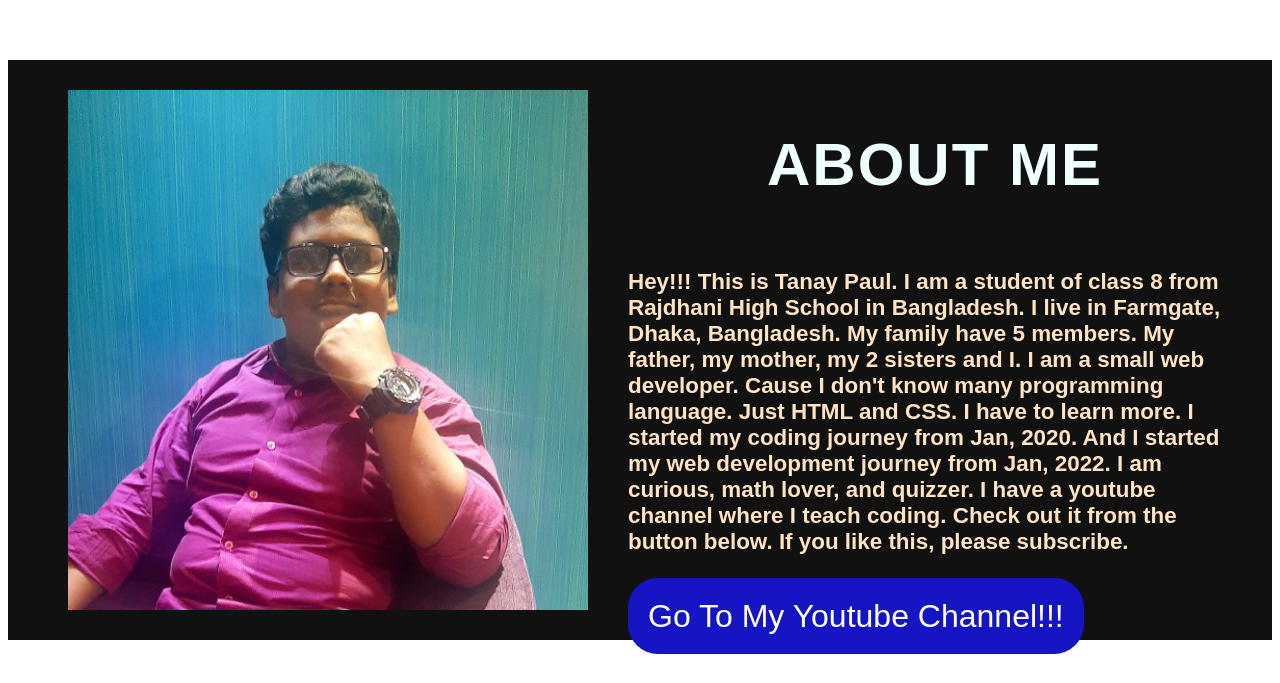
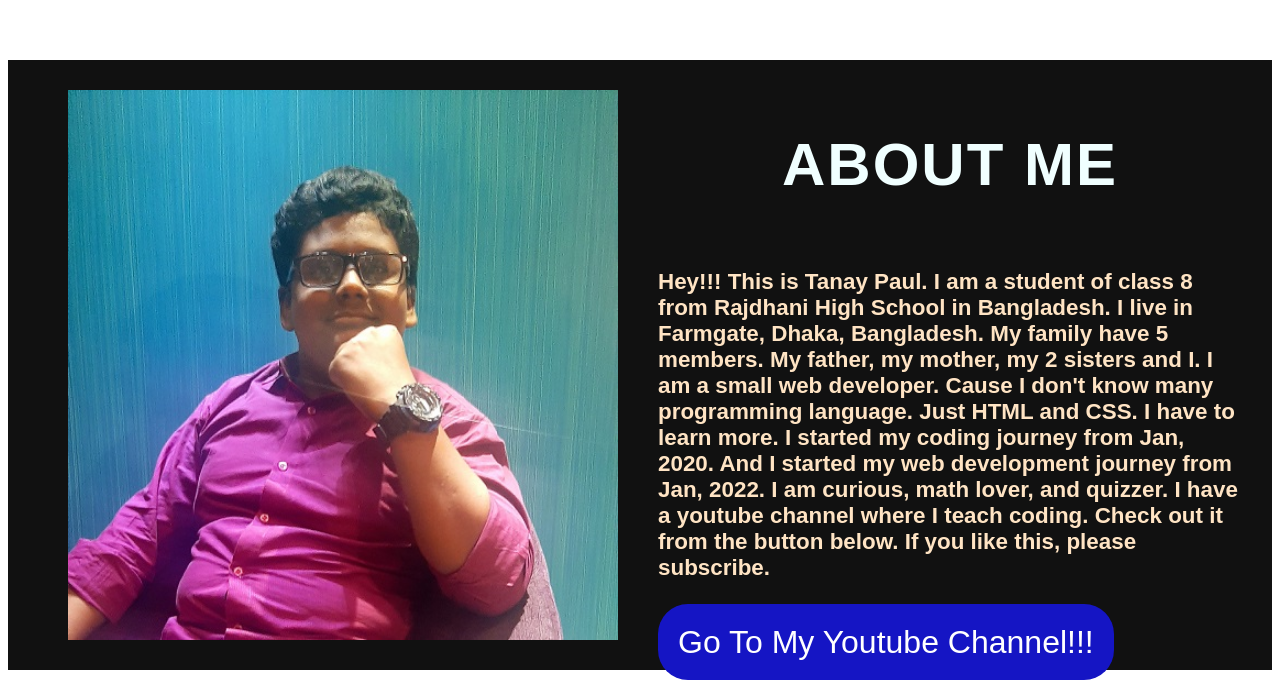
Before and after one commit to Tanay8686/ITS-TANAY, a plain HTML site: page index.html in a window 1280 px wide. Shown: the part 948-1631 px from the top of the page. Drawn offline with Linux system fonts and the light colour scheme.

Commit message:
Update desktop.css

```diff
--- a/desktop.css
+++ b/desktop.css
@@ -11,7 +11,7 @@
 .name {color: rgb(44, 43, 43);font-family: Georgia;font-size: 400%;text-align: center;letter-spacing: 4px;text-shadow: 8px 8px rgb(173, 171, 171);}
 .name:hover {text-shadow: 15px 15px rgb(173, 171, 171);transition: .3s;}
 .name:hover::after {text-shadow: 8px 8px rgb(173, 171, 171);transition: .3s;}
-.about-box {background-color: rgb(17, 17, 17);padding: 30px;display: flex;height: 520px;}
+.about-box {background-color: rgb(17, 17, 17);padding: 30px;display: flex;height: 550px;}
 .about-container {padding-top: 100px;overflow: hidden;height: 640px;}
 .about-header {text-align: center;color: azure;font-family: Arial;letter-spacing: 2px;font-size: 60px;}
 .about-text {color: bisque;font-family: sans-serif;padding-top: 30px;font-size: 140%;padding-bottom: 20px;}
```
